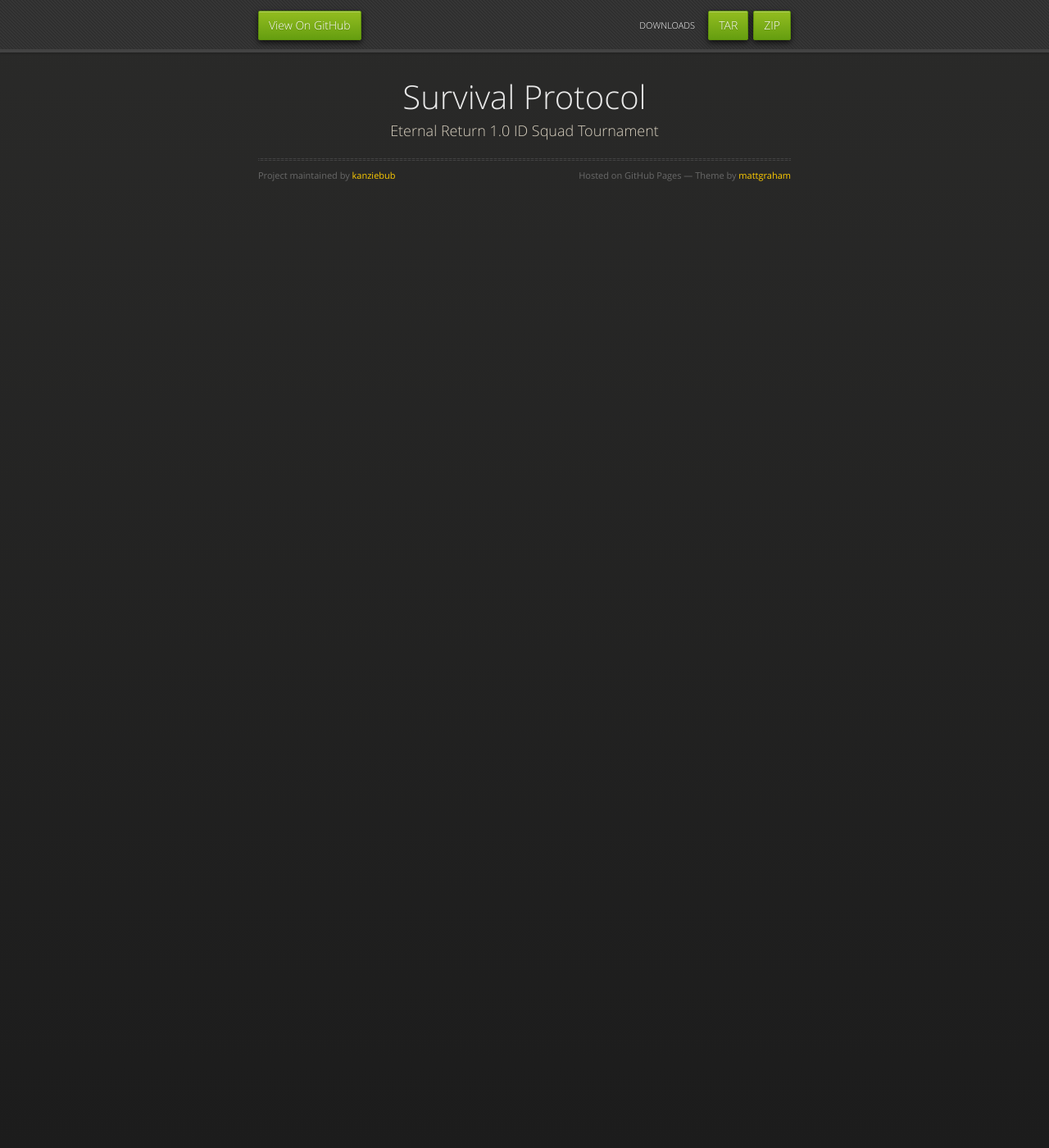
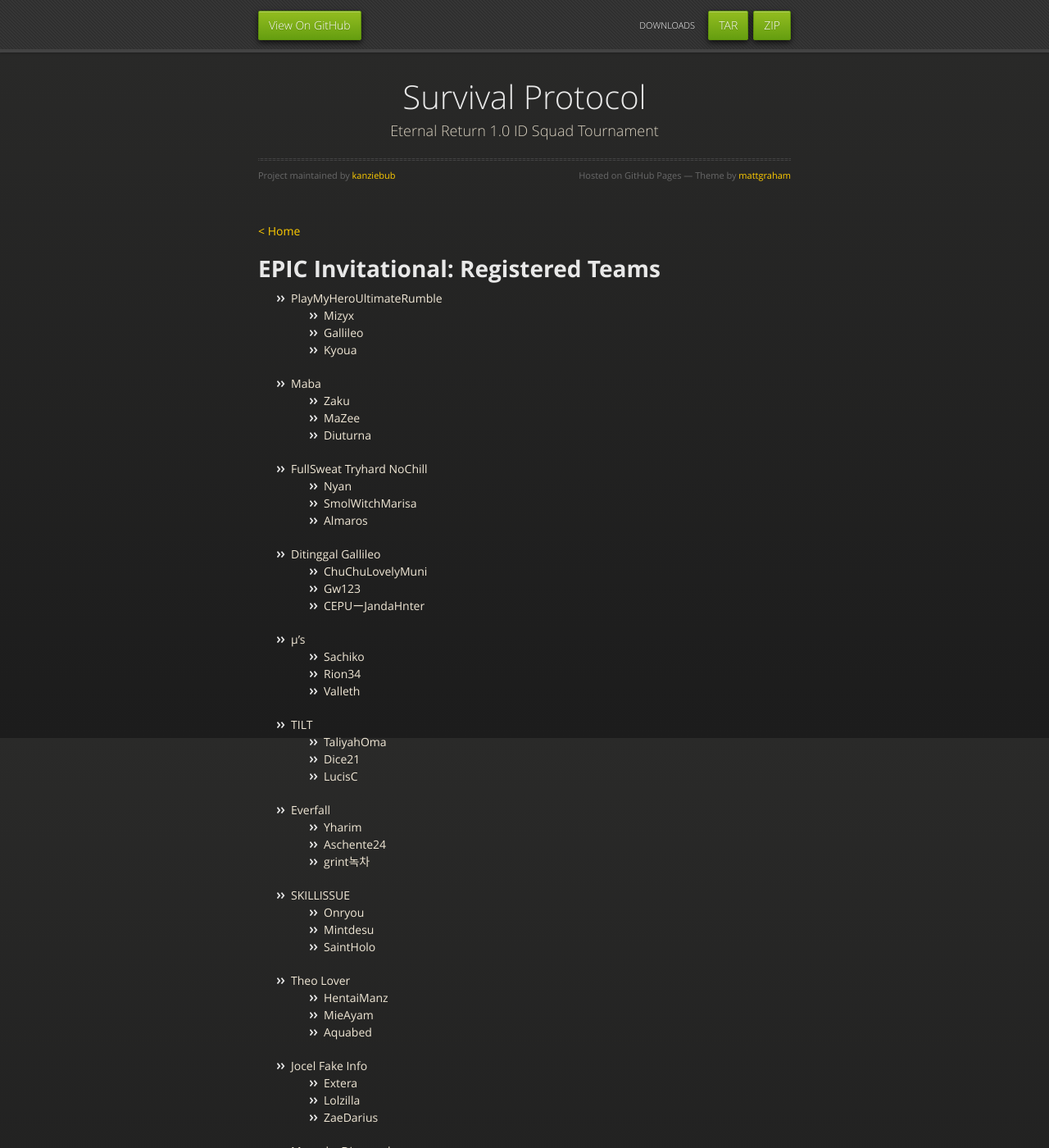
Before and after one commit to kanziebub/SurvivalProtocol, a Jekyll site: the page built from EPIC/02/teams.md, in a window 1280 px wide and 1400 px high. Shown: the whole window at 82% size. Built offline with Jekyll 4.4.1, drawn with Linux system fonts in a browser that asks for light colours; our own code applies the rules of GitHub Pages for plain Markdown files; some of the changed text lies outside the part shown.

Commit message:
update player list for epic s2

```diff
--- a/EPIC/02/teams.md
+++ b/EPIC/02/teams.md
@@ -0,0 +1,66 @@
+---
+layout: default
+---
+
+[< Home](https://kanziebub.github.io/SurvivalProtocol/)
+
+# **EPIC Invitational: Registered Teams**
+
+- PlayMyHeroUltimateRumble
+  - Mizyx
+  - Gallileo
+  - Kyoua
+- Maba
+  - Zaku
+  - MaZee
+  - Diuturna
+- FullSweat Tryhard NoChill
+  - Nyan
+  - SmolWitchMarisa
+  - Almaros
+- Ditinggal Gallileo
+  - ChuChuLovelyMuni
+  - Gw123
+  - CEPUーJandaHnter
+- µ's
+  - Sachiko
+  - Rion34
+  - Valleth
+- TILT
+  - TaliyahOma
+  - Dice21
+  - LucisC
+- Everfall
+  - Yharim
+  - Aschente24
+  - grint녹차
+- SKILLISSUE
+  - Onryou
+  - Mintdesu
+  - SaintHolo
+- Theo Lover
+  - HentaiManz
+  - MieAyam
+  - Aquabed
+- Jocel Fake Info
+  - Extera
+  - Lolzilla
+  - ZaeDarius
+- Momoka Diamond
+  - CEPUーArisu
+  - CEPUーLuminears
+  - CEPUーValsh
+- MelonCat Gaming
+  - RotiCarrot
+  - Sum
+  - Kriegz
+- Astral
+  - Spinifer
+  - Stein5
+  - TwitchArierty
+- 20% AMP Enjoyer
+  - Restifik
+  - Gyoo
+  - Rivulose
+
+[< Home](https://kanziebub.github.io/SurvivalProtocol/)
```
Also changed, not shown: EPIC/02/leaderboard.md (+28 -0 lines), index.md (+6 -2 lines).
